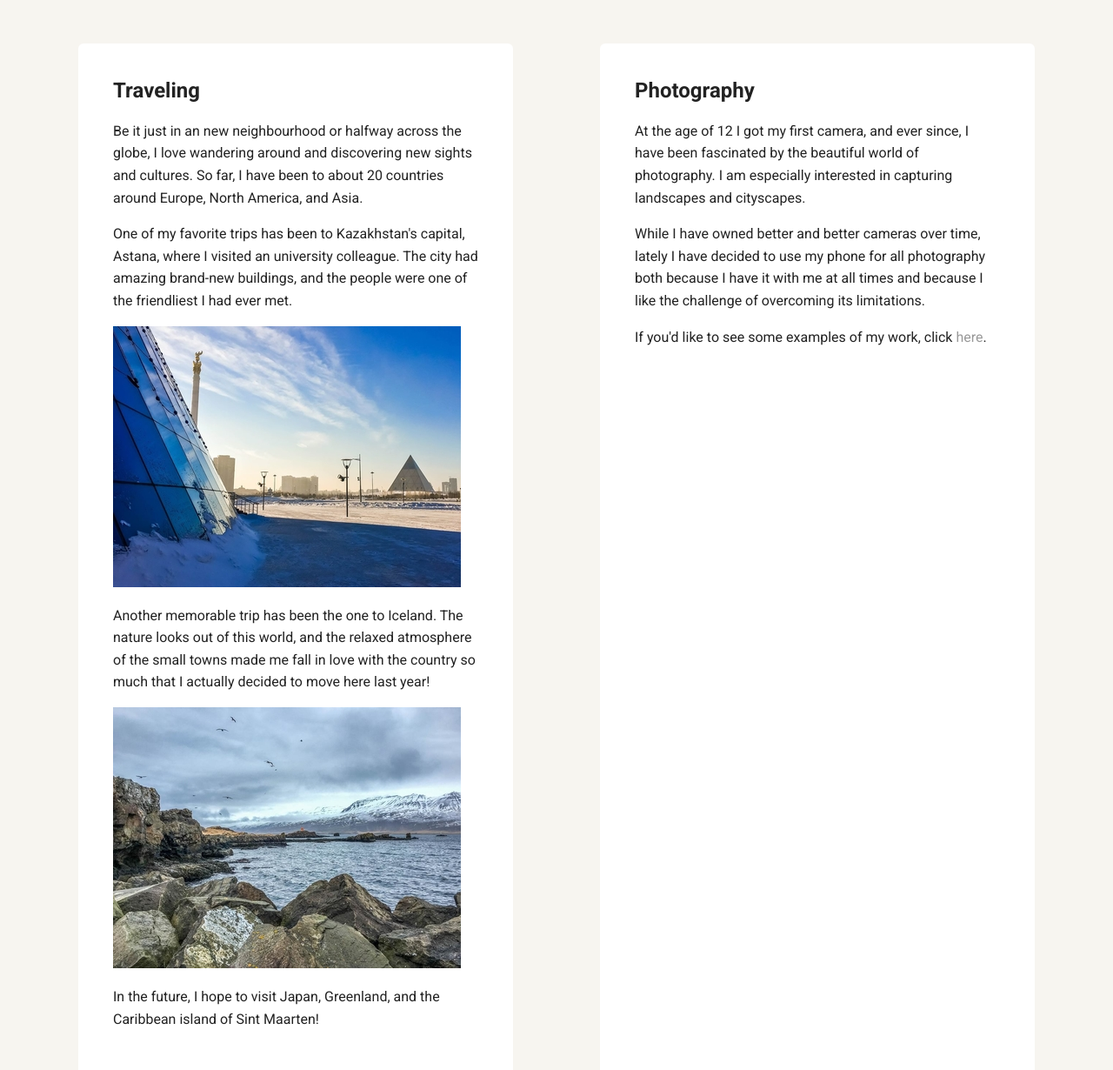
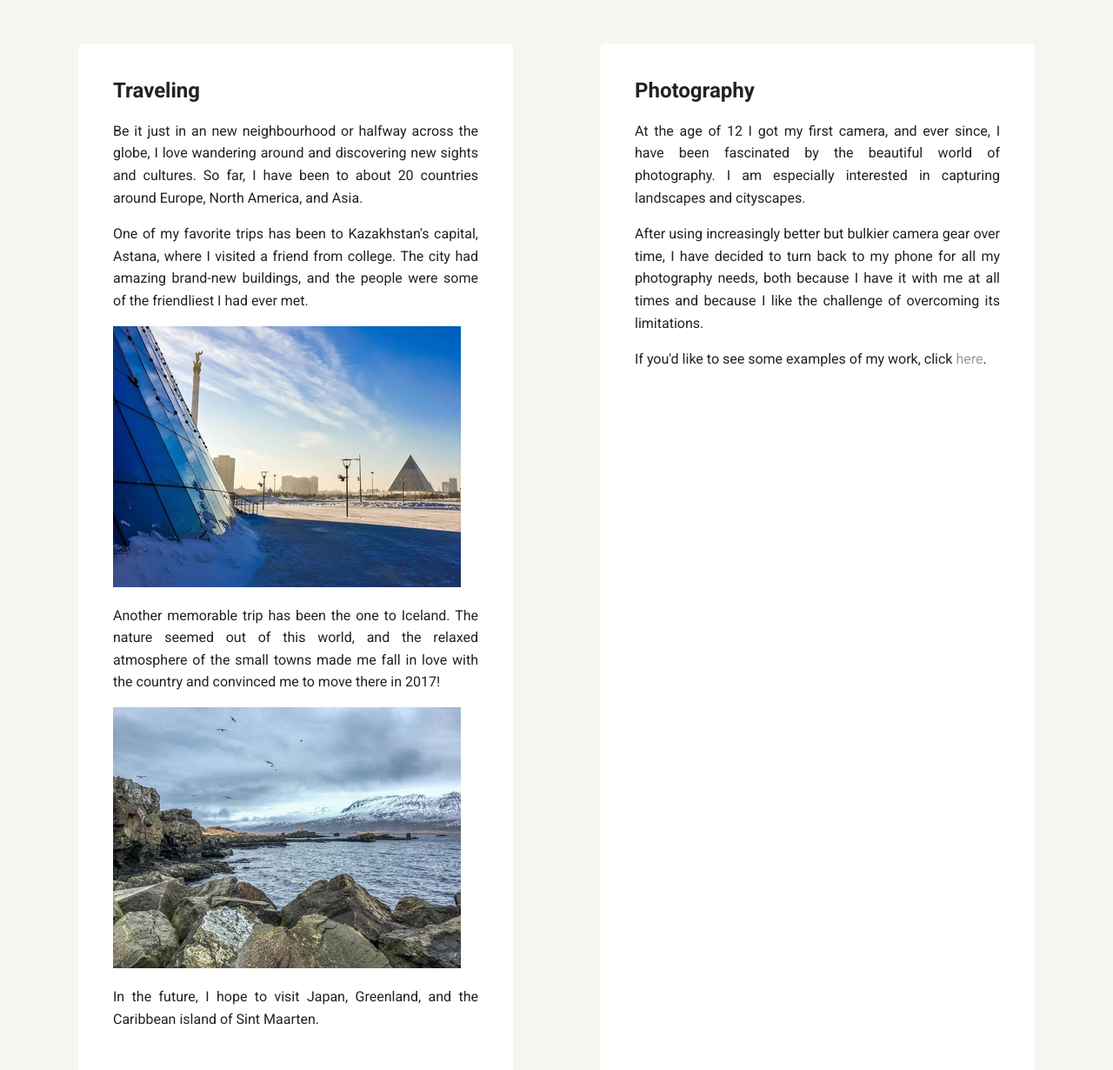
Before and after one commit to iamariei/frontend01, a plain HTML site: page hobbies.html in a window 1280 px wide. Shown: the part 470-1700 px from the top of the page at 87% size. Drawn offline with Linux system fonts and the light colour scheme; a web font is replaced by a local one.

Commit message:
Updated text and text alignment

```diff
--- a/hobbies.html
+++ b/hobbies.html
@@ -27,17 +27,17 @@
       <div class="card">
         <h2>Traveling</h2>
         <p>Be it just in an new neighbourhood or halfway across the globe, I love wandering around and discovering new sights and cultures. So far, I have been to about 20 countries around Europe, North America, and Asia.</p>
-        <p>One of my favorite trips has been to Kazakhstan's capital, Astana, where I visited an university colleague. The city had amazing brand-new buildings, and the people were one of the friendliest I had ever met.</p>
+        <p>One of my favorite trips has been to Kazakhstan's capital, Astana, where I visited a friend from college. The city had amazing brand-new buildings, and the people were some of the friendliest I had ever met.</p>
         <img src="images/astana.jpg" alt="Picture of Astana, Kazakhstan">
-        <p>Another memorable trip has been the one to Iceland. The nature looks out of this world, and the relaxed atmosphere of the small towns made me fall in love with the country so much that I actually decided to move here last year!</p>
+        <p>Another memorable trip has been the one to Iceland. The nature seemed out of this world, and the relaxed atmosphere of the small towns made me fall in love with the country and convinced me to move there in 2017!</p>
         <img src="images/iceland.jpg" alt="Picture of Iceland">
-        <p>In the future, I hope to visit Japan, Greenland, and the Caribbean island of Sint Maarten!
+        <p>In the future, I hope to visit Japan, Greenland, and the Caribbean island of Sint Maarten.
       </div>
 
       <div class="card">
         <h2>Photography</h2>
         <p>At the age of 12 I got my first camera, and ever since, I have been fascinated by the beautiful world of photography. I am especially interested in capturing landscapes and cityscapes.</p>
-        <p>While I have owned better and better cameras over time, lately I have decided to use my phone for all photography both because I have it with me at all times and because I like the challenge of overcoming its limitations.</p>
+        <p>After using increasingly better but bulkier camera gear over time, I have decided to turn back to my phone for all my photography needs, both because I have it with me at all times and because I like the challenge of overcoming its limitations.</p>
         <p>If you'd like to see some examples of my work, click <a href="https://500px.com/ionuamariei" target="_blank">here</a>.</p>
       </div>
 
--- a/styles.css
+++ b/styles.css
@@ -92,7 +92,7 @@ header .profile-image:hover {
   margin: 30px;
   padding: 20px 40px 40px;
   max-width: 500px;
-  text-align: left;
+  text-align: justify;
   background: #fff;
   border-bottom: 4px solid #ccc;
   border-radius: 6px;
```
Also changed, not shown: index.html (+2 -2 lines), 1 other file.
